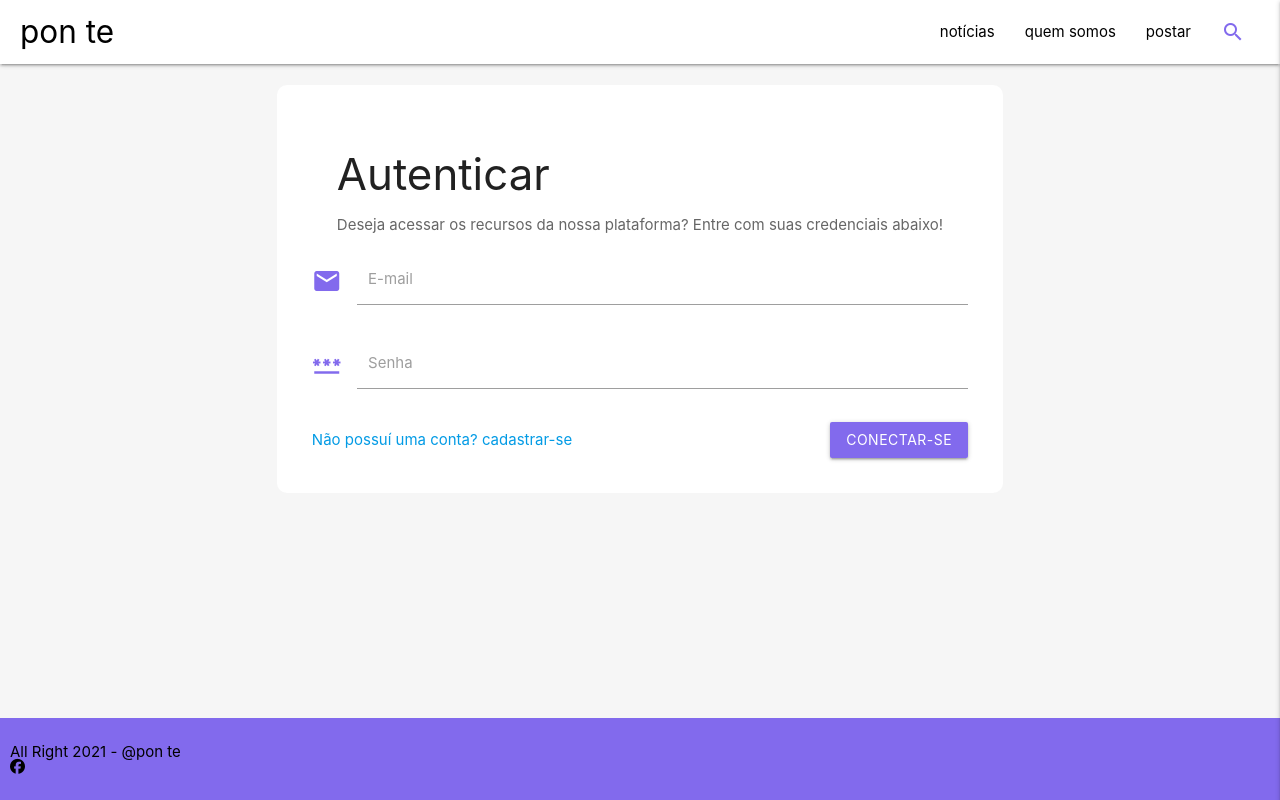
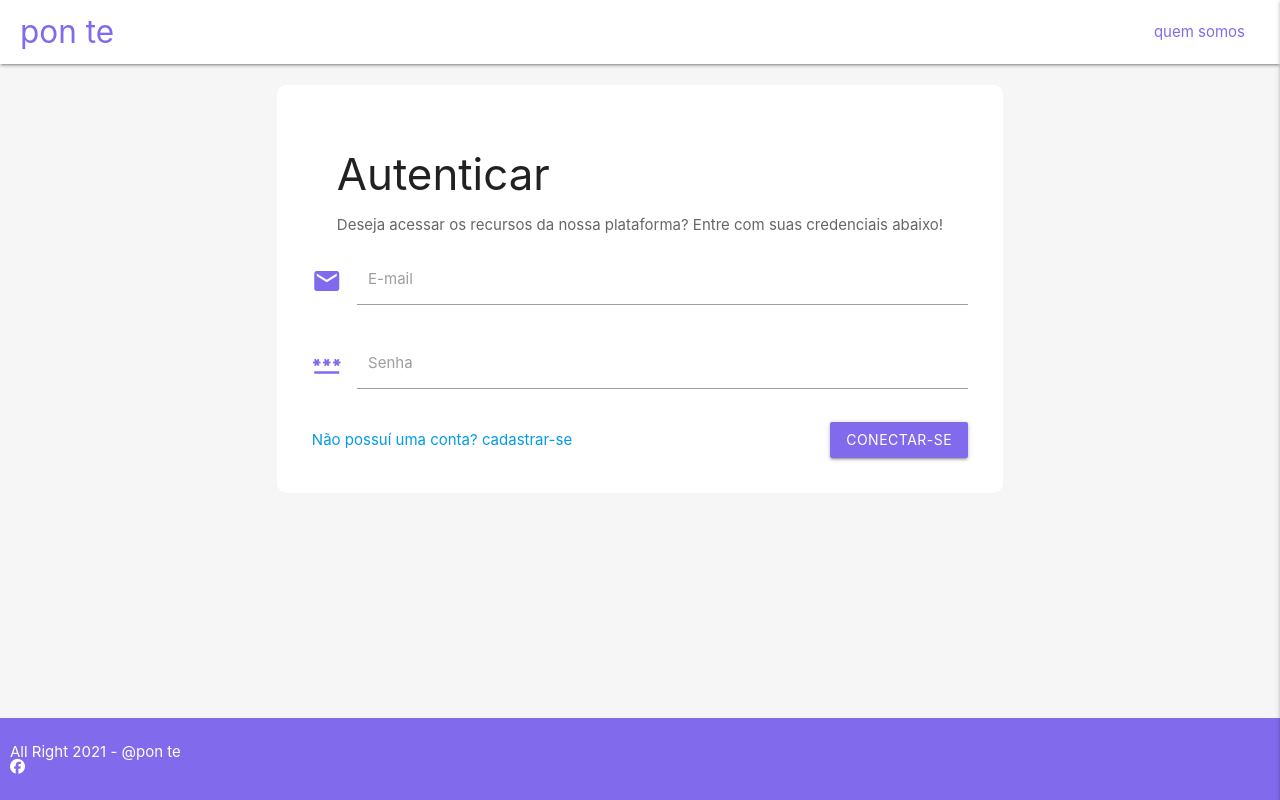
Before and after one commit to alandeev/ficr-project, a website: page src/login.html in a window 1280 px wide. Drawn offline with nearby package versions, Linux system fonts and the light colour scheme.

Commit message:
feat: dchange css

```diff
--- a/src/assets/css/components/footer.css
+++ b/src/assets/css/components/footer.css
@@ -4,4 +4,5 @@
   padding: 26px 10px;
   width: 100%;
   background: var(--primary-color);
+  color: var(--light-color);
 }
--- a/src/assets/css/components/header.css
+++ b/src/assets/css/components/header.css
@@ -9,6 +9,9 @@
   background: var(--light-color);
   padding: 0 20px;
 }
+.navbar a {
+  color: var(--primary-color) !important;
+}
 
 .navbar #dropdown1 form{
   width: 200px;
--- a/src/assets/css/settings/main.css
+++ b/src/assets/css/settings/main.css
@@ -1,2 +1,3 @@
 @import url('./reset.css');
 @import url('./global.css');
+@import url('./reset-materiallize.css');
--- a/src/assets/css/settings/reset.css
+++ b/src/assets/css/settings/reset.css
@@ -48,5 +48,5 @@ table {
 }
 
 a, p, span {
-  color: var(--black-color);
+  color: var(--light-color);
 }
--- a/src/login.html
+++ b/src/login.html
@@ -10,6 +10,7 @@
   <link rel="stylesheet" href="https://cdnjs.cloudflare.com/ajax/libs/materialize/1.0.0/css/materialize.min.css">
   <link href="https://fonts.googleapis.com/icon?family=Material+Icons" rel="stylesheet">
   <link rel="stylesheet" href="path/to/font-awesome/css/font-awesome.min.css"> <!--ref pros icones das redes sociais-->
+  <!-- <link rel="stylesheet" href="./assets/css/reset-materiallize.css"> -->
   <script src="https://cdnjs.cloudflare.com/ajax/libs/materialize/1.0.0/js/materialize.min.js"></script>
   <script src="assets/scripts/utils/notAuthenticated.js"></script>
 </head>
@@ -25,10 +26,7 @@
             <i class="material-icons">menu</i>
           </a>
           <ul class="right hide-on-med-and-down">
-            <li><a href="news-feed.html">notícias</a></li>
             <li><a href="quem-somos.html">quem somos</a></li>
-            <li><a href="collapsible.html">postar</a></li>
-            <li><a href=""><i class="material-icons icon-primary">search</i></a></li>
           </ul>
         </div>
       </div>
```
